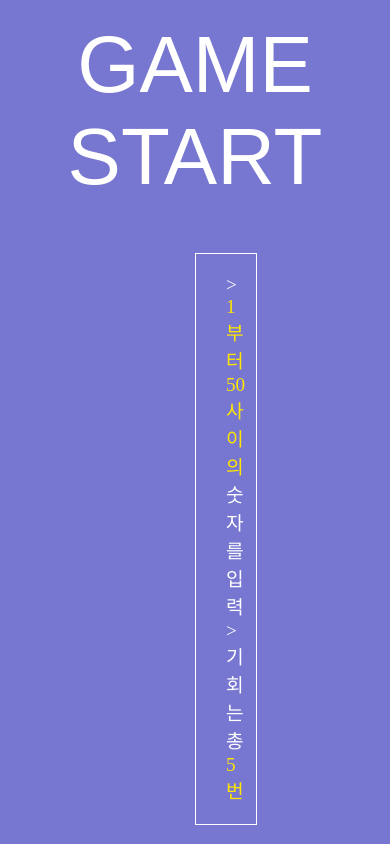
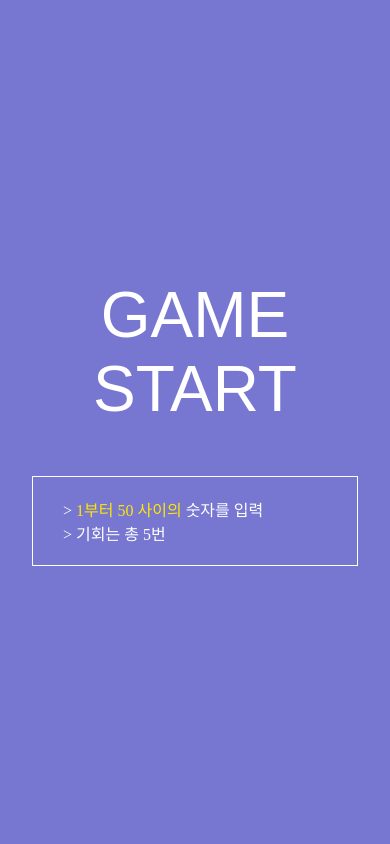
Before and after one commit to kimminjunggg/MJ_NumberGuessGame, a plain HTML site: page index.html in a window 390 px wide. Drawn offline with Linux system fonts and the light colour scheme; a web font is replaced by a local one.

Commit message:
forth commit

```diff
--- a/index.html
+++ b/index.html
@@ -13,7 +13,7 @@
         <button id="start-button">GAME START</button>
         <div class="game-rule">
           <p>> <span style="color: rgb(255, 230, 0);">1부터 50 사이의 </span>숫자를 입력 </p>
-          <p>> 기회는 총 <span style="color: rgb(255, 230, 0);">5번</span></p>
+          <p>> 기회는 총 <span style="coor: rgb(255, 230, 0);">5번</span></p>
         </div>
       </div>
 
--- a/style.css
+++ b/style.css
@@ -159,3 +159,18 @@ input[type='number'] {
 #play-button {
     margin-right: 3px;
 }
+
+
+@media screen and (max-width: 600px) {
+    #start-container .start-mainText  {
+        width: calc(100% - 60px);
+    }
+
+    #start-container .start-mainText button {
+        font-size: 4rem;
+    }
+
+    .start-mainText .game-rule {
+        font-size: 1rem;
+    }
+}
```
